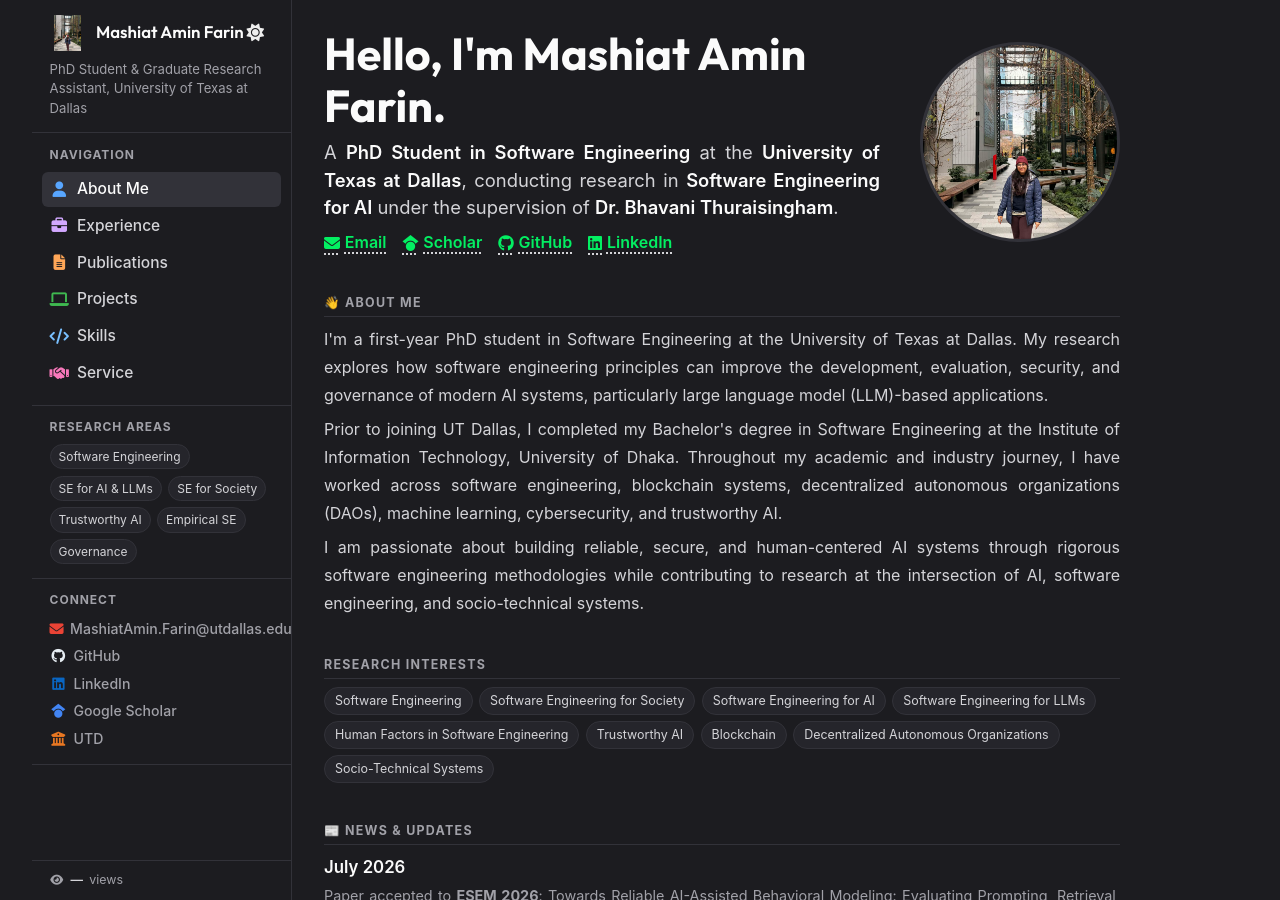
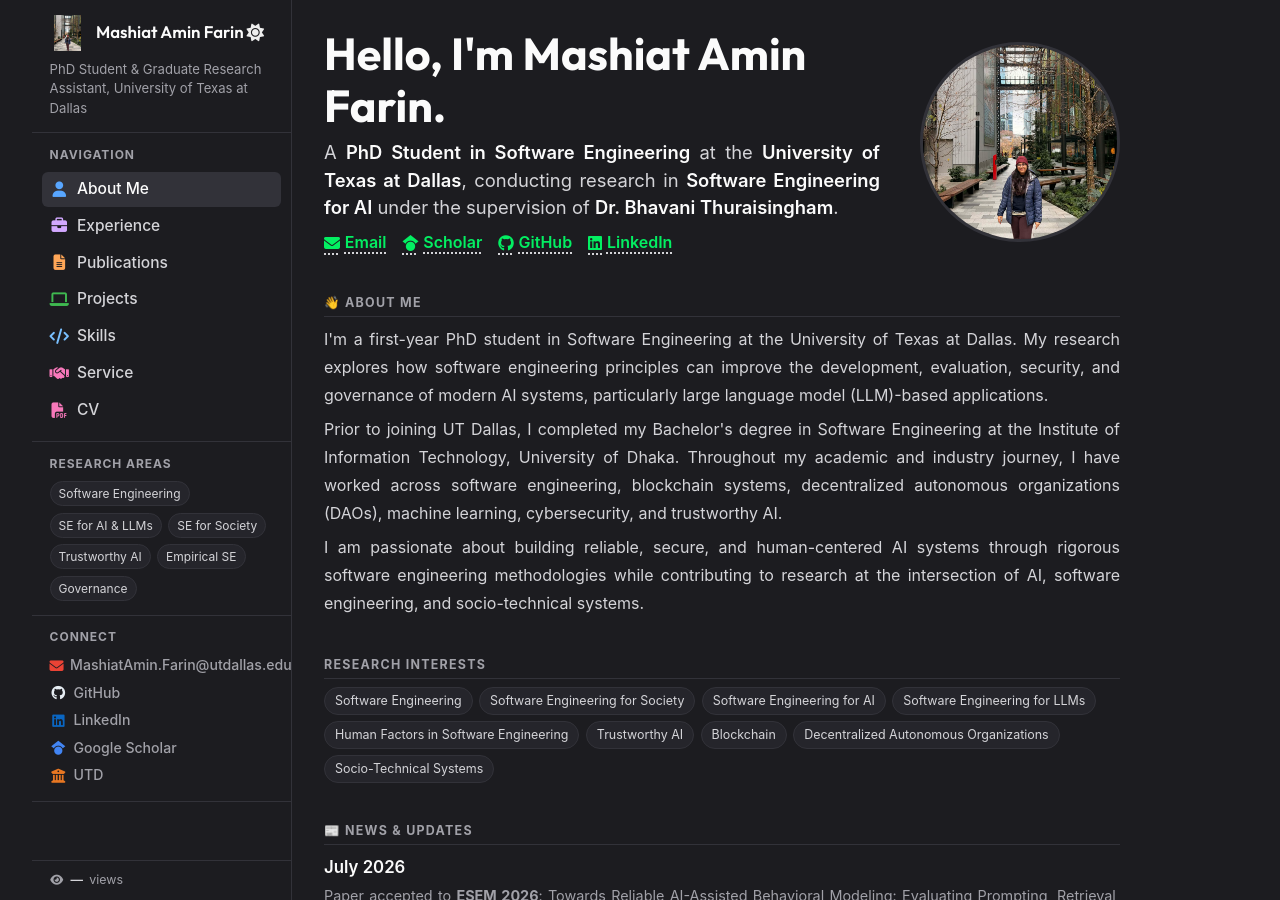
Before and after one commit to mashiat0808/mashiat0808.github.io, a Jekyll site: the page built from index.html, in a window 1280 px wide and 900 px high. Built offline with Jekyll 4.4.1, drawn with Linux system fonts in a browser that asks for light colours.

Commit message:
updated CV

```diff
--- a/_config.yml
+++ b/_config.yml
@@ -1,4 +1,4 @@
-title: Ahmed Ryan
+title: Mashiat Amin Farin
 description: Personal portfolio website
 
 defaults:
--- a/_layouts/default.html
+++ b/_layouts/default.html
@@ -72,6 +72,7 @@
       <a href="/html/project.html" {% if page.active == "project" %} class="active" {% endif %}>Projects</a>
       <a href="/html/skill.html" {% if page.active == "skill" %} class="active" {% endif %}>Skills</a>
       <a href="/html/extracurricular.html" {% if page.active == "extracurricular" %} class="active" {% endif %}>Service</a>
+      <a href="/files/Resume.pdf" target="_blank" rel="noopener noreferrer">CV</a>
     </div>
 
     <!-- Layout -->
@@ -123,6 +124,9 @@
             </a>
             <a href="/html/extracurricular.html" {% if page.active == "extracurricular" %} class="active" {% endif %}>
               <i class="fas fa-handshake fa-fw" style="color: #f778ba"></i> Service
+            </a>
+            <a href="/files/Resume.pdf" target="_blank" rel="noopener noreferrer">
+              <i class="fas fa-file-pdf fa-fw" style="color: #f778ba"></i> CV
             </a>
 
           </nav>
```
